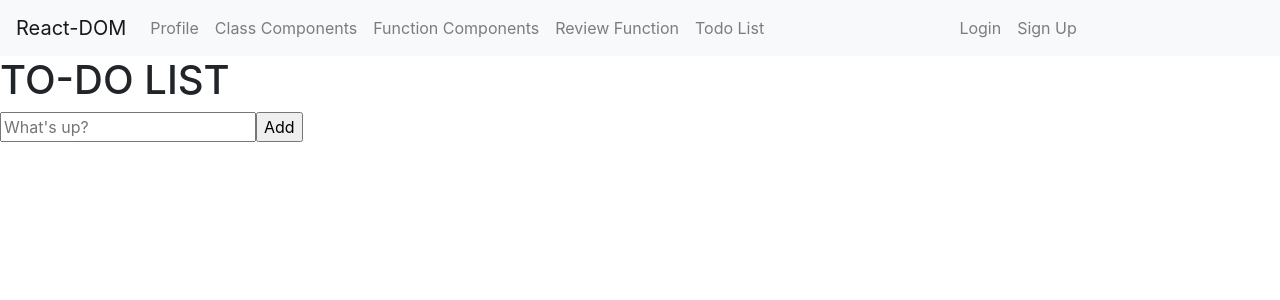
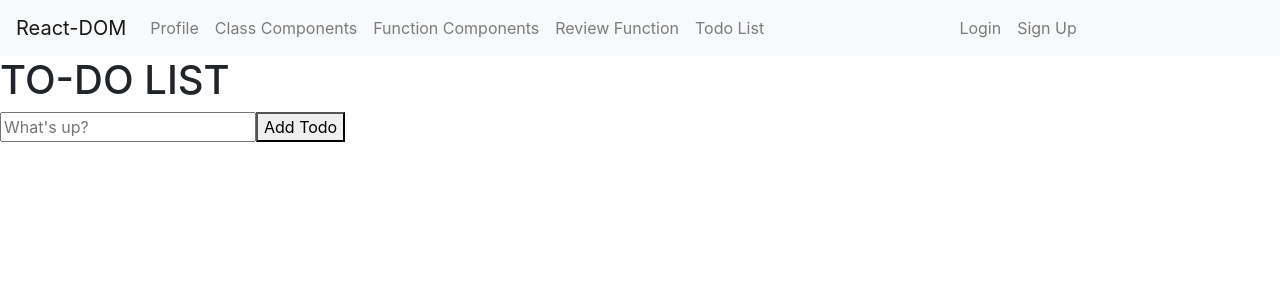
Before and after one commit to inanuriy/react-app-profile, a React (Create React App) app: page /todolist in a window 1280 px wide. Shown: the top 300 px of the page. Built offline with nearby package versions, Linux system fonts and the light colour scheme.

Commit message:
sign up and todo list

```diff
--- a/src/App.js
+++ b/src/App.js
@@ -16,7 +16,6 @@ import Profile from "./pages/Profile";
 import NavBar from "./component/NavBar";
 import Login from "./pages/Login";
 import SignUp from "./pages/SignUp";
-
 
 function App() {
   return (
@@ -42,7 +41,11 @@ function App() {
           <ReviewFunction />
         </Route>
         <Route path="/todolist">
-          <Todolist />
+          {/* {isLogin && isLogin !== null ? ( */}
+            <Todolist />
+          {/* ) : (
+            <Redirect to="/signin" />
+          )} */}
         </Route>
         <Route path="/signup">
           <SignUp />
--- a/src/pages/Todolist.js
+++ b/src/pages/Todolist.js
@@ -1,28 +1,80 @@
-import React from "react";
+import React, { Component } from "react";
 
-export default function Todolist() {
+class Todolist extends Component {
+  constructor(props) {
+    super(props);
 
+    this.state = {
+      todo: "",
+      todos: []
+    };
+  }
+
+  handleChange = event => {
+    this.setState({ todo: event.target.value });
+  };
+
+  handleSubmit = event => {
+    event.preventDefault();
+    let { todos, todo } = this.state;
+
+    todos.push(todo);
+
+    this.setState({ todos: todos });
+  };
+
+  handleDelete = index => {
+    const { todos } = this.state;
+
+    todos.splice(index, 1);
+
+    this.setState({ todos: todos });
+  };
+
+  handleEdit = index => {
+    const { todos } = this.state;
+    const newTodo = prompt("Edit Todo");
+    todos.splice(index, 1, newTodo);
+
+    this.setState({ todos: todos });
+  };
+
+  render() {
+    const { todos, todo } = this.state;
     return (
       <div>
-      <title>TODO List JavaScript</title>
         <h1>TO-DO LIST</h1>
         <div>
+          <form onSubmit={this.handleSubmit}>
             <input
               type="text"
               id="newInput"
-          class="addList"
               placeholder="What's up?"
+              value={todo}
+              onChange={this.handleChange}
             />
-        <span>
-          <input
-            class="addButton"
-            type="button"
-            onclick="newElement()"
-            value="Add"
-          />
-        </span>
+            <button type="submit">Add Todo</button>
+          </form>
         </div>
-      <ul id="myList"></ul>
+        <ul style={{width: "300px"}}>
+          {todos.map((item, index) => {
+            return (
+              <div
+                style={{ display: "flex", justifyContent: "space-between" }}
+                key={index}
+              >
+                <li>{item}</li>
+                <div>
+                  <span onClick={() => this.handleEdit(index)}>Edit</span>
+                  <span onClick={() => this.handleDelete(index)}>X</span>
+                </div>
+              </div>
+            );
+          })}
+        </ul>
       </div>
     );
   }
+}
+
+export default Todolist;
```
Also changed, not shown: src/pages/SignUp.js (+23 -5 lines). Lines whose indentation alone changed are shown as unchanged.
